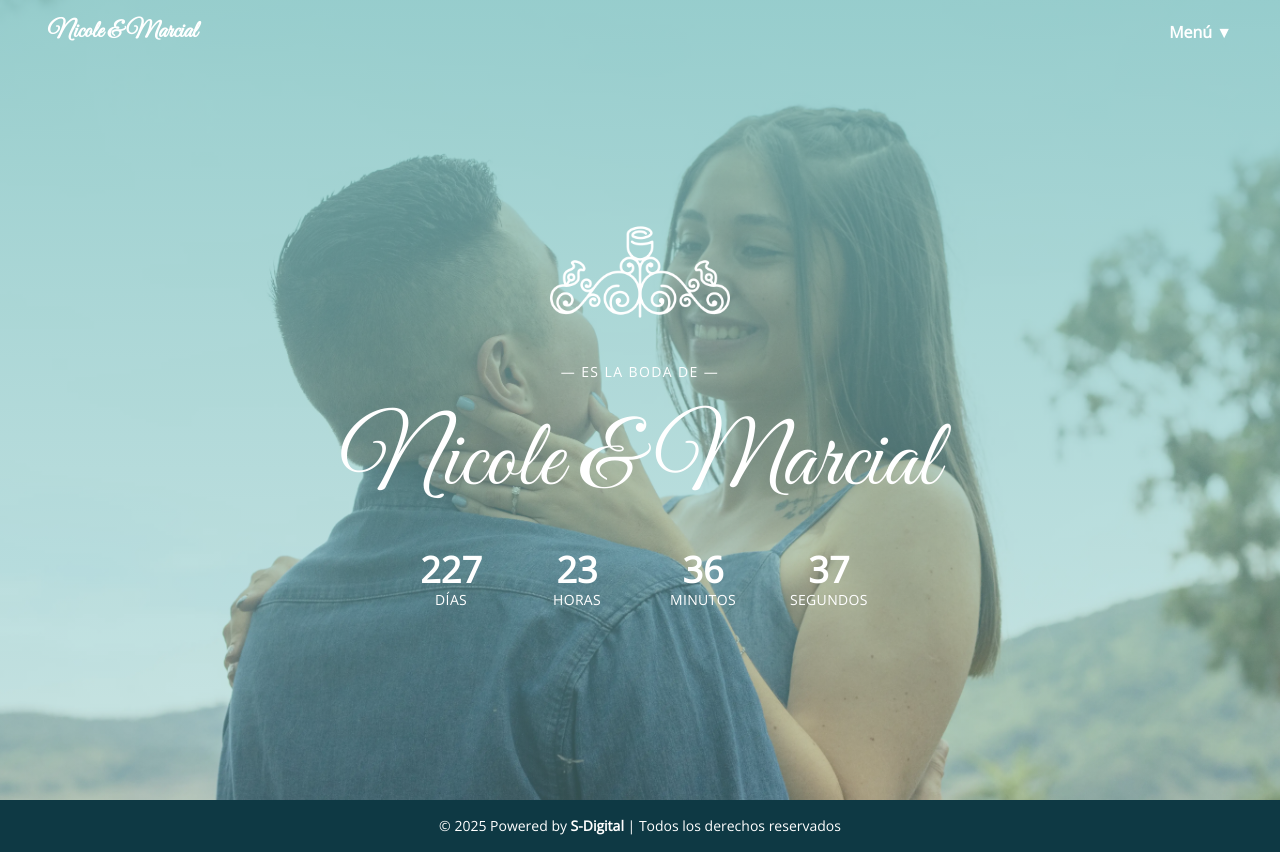
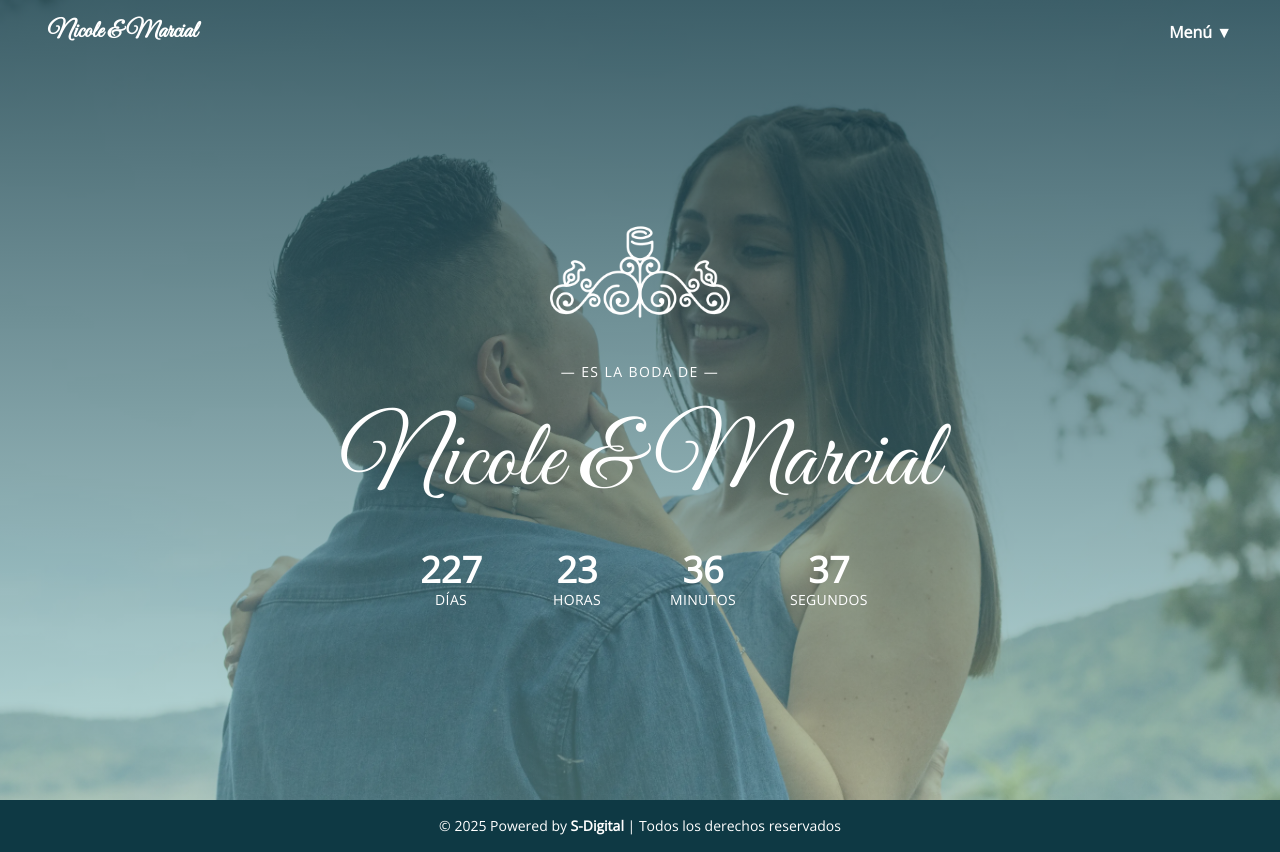
Before and after one commit to teroga2007/weddingApp, a React (Vite) app: page /#/ in a window 1280 px wide. Built offline with nearby package versions, Linux system fonts and the light colour scheme.

Commit message:
Home Bg Fix

```diff
--- a/src/pages/Home.jsx
+++ b/src/pages/Home.jsx
@@ -68,7 +68,7 @@ export default function Home() {
       </div>
 
       {/* Gradient Overlay */}
-      <div className="absolute inset-0 z-10 bg-gradient-to-b from-primary-500/80 to-primary-500/40" />
+      <div className="absolute inset-0 z-10 bg-gradient-to-b from-dark-500/80 to-primary-500/50" />
 
       {/* Content */}
       <div className="relative z-20 flex flex-col items-center justify-center">
```
